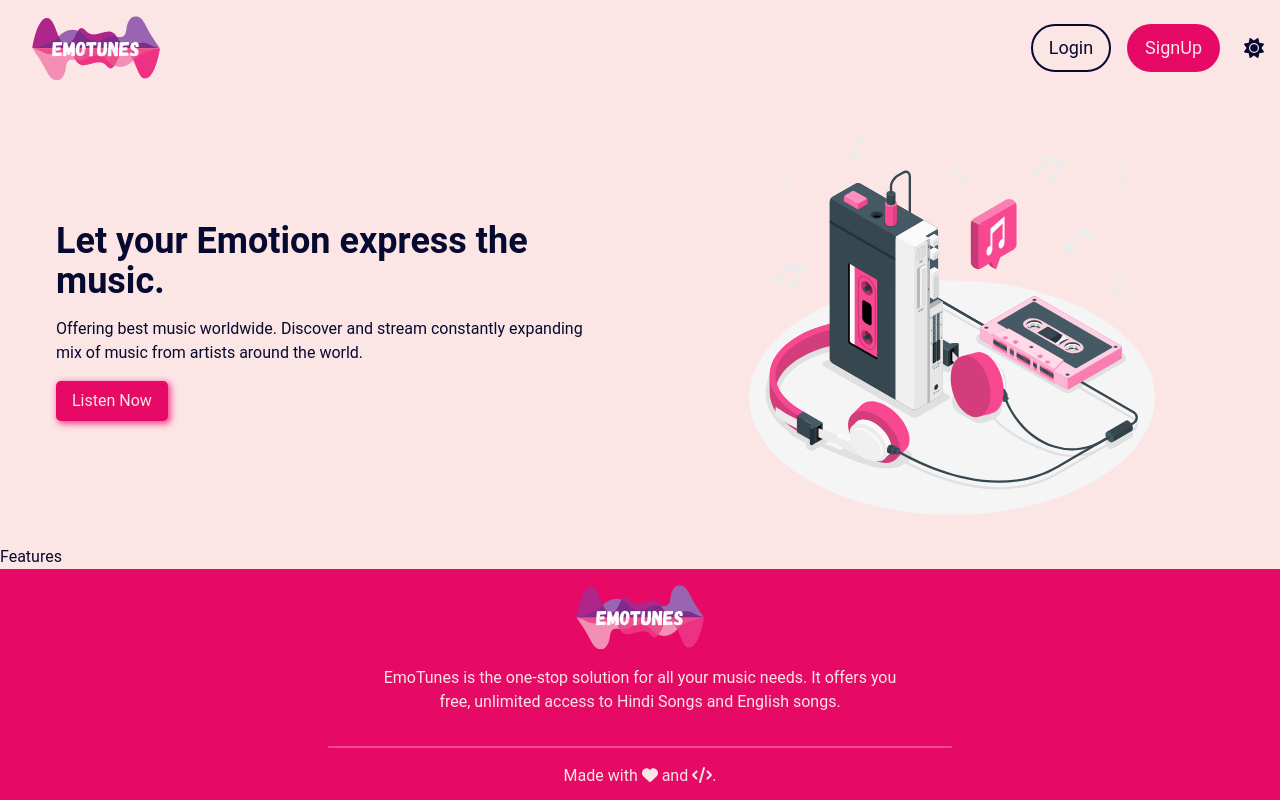
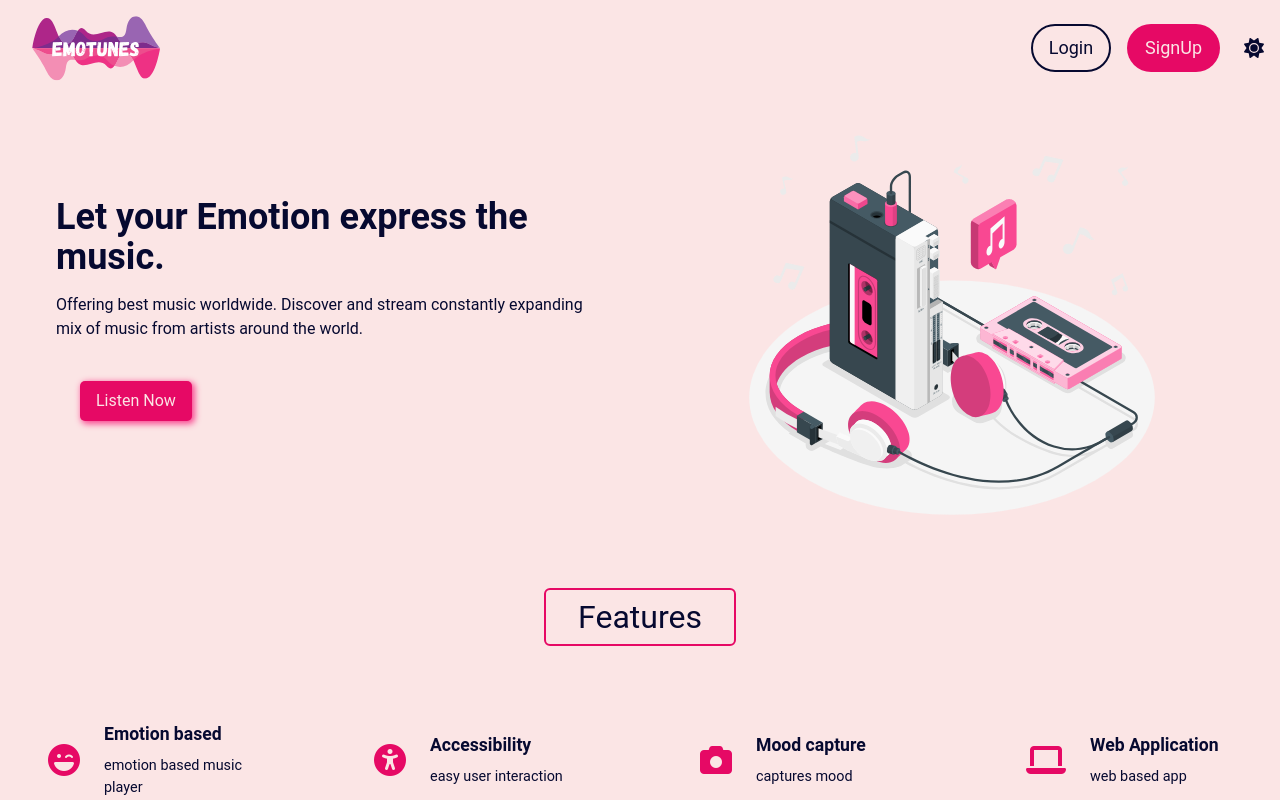
Before and after one commit to Varun-28/EmoTunes, a React (Create React App) app in the folder client/: page / in a window 1280 px wide. Shown: the top 800 px of the page. Built offline with nearby package versions, Linux system fonts and the light colour scheme.

Commit message:
add: Capture Page

```diff
--- a/client/package.json
+++ b/client/package.json
@@ -13,6 +13,7 @@
     "react-dom": "^17.0.2",
     "react-router-dom": "^6.2.2",
     "react-scripts": "5.0.0",
+    "react-webcam": "^7.0.0",
     "web-vitals": "^2.1.4"
   },
   "scripts": {
--- a/client/src/App.js
+++ b/client/src/App.js
@@ -7,6 +7,7 @@ import {Choice} from "./pages/choice/Choice.jsx";
 import {Login} from "./pages/login/Login.jsx";
 import {Signup} from "./pages/signup/Signup.jsx";
 import {useTheme} from "./Context/theme-context";
+import {Capture} from "./pages/capture/Capture.jsx";
 
 
 function App() {
@@ -21,6 +22,7 @@ function App() {
         <Routes>
           <Route path='/' element={<Home />}/>
           <Route path='/choice' element={<Choice />}/>
+          <Route path='/choice/capture' element={<Capture />}/>
           <Route path='/login' element={<Login />}/>
           <Route path='/signup' element={<Signup />}/>
         </Routes>
--- /dev/null
+++ b/client/src/Stylesheets/features.css
@@ -0,0 +1,63 @@
+@import url("../App.css");
+
+.hero-btn {
+    width: max-content;
+    border-radius: 5px;
+    box-shadow: 2px 2px 6px 1px var(--light-shadow-color);
+    transition: 0.2s ease;
+}
+
+.hero-btn:hover {
+    transform: scale(1.05);
+}
+
+.icons-container {
+    display: grid;
+    grid-template-columns: repeat(auto-fit, minmax(15rem, 1fr));
+    gap: 1.5rem;
+}
+
+.icons {
+    display: flex;
+    align-items: center;
+    gap: 1.5rem;
+    padding: 3rem 3rem;
+    cursor: pointer;
+}
+
+.icons_for-bookhub {
+    font-size: 2rem;
+    color: var(--light-secondary-color);
+}
+
+.port-shipping {
+    font-size: 1.1rem;
+    font-weight: bold;
+    padding-bottom: .5rem;
+}
+
+.facility_for-port {
+    font-size: 0.9rem;
+}
+
+.heading {
+    text-align: center;
+    margin-top: 3rem;
+    margin-bottom: 2rem;
+    position: relative;
+}
+
+.heading span {
+    font-size: 2rem;
+    padding: .5rem 2rem;
+    border: 2px solid var(--light-secondary-color);
+    border-radius: 6px;
+    cursor: pointer;
+}
+
+@media screen and (min-width: 768px) {
+    .hero-section {
+        display: grid;
+        grid-template-columns: 50% 50%;
+    }
+}
--- /dev/null
+++ b/client/src/components/Features.jsx
@@ -0,0 +1,46 @@
+import React from "react";
+import "../Stylesheets/features.css";
+function Features() {
+	return (
+		<div>
+			<h1 className="heading">
+				<span>Features</span>
+			</h1>
+			<section className="icons-container">
+				<div className="icons">
+					<i className="fa-solid fa-face-laugh-wink icons_for-bookhub"></i>
+					<div className="content">
+						<h3 className="port-shipping">Emotion based</h3>
+						<p className="facility_for-port">emotion based music player</p>
+					</div>
+				</div>
+
+				<div className="icons">
+					<i className="fa-solid fa-universal-access icons_for-bookhub"></i>
+					<div className="content">
+						<h3 className="port-shipping">Accessibility</h3>
+						<p className="facility_for-port">easy user interaction</p>
+					</div>
+				</div>
+
+				<div className="icons">
+					<i className="fa-solid fa-camera icons_for-bookhub"></i>
+					<div className="content">
+						<h3 className="port-shipping">Mood capture</h3>
+						<p className="facility_for-port">captures mood</p>
+					</div>
+				</div>
+
+				<div className="icons">
+					<i className="fa-solid fa-laptop icons_for-bookhub"></i>
+					<div className="content">
+						<h3 className="port-shipping">Web Application</h3>
+						<p className="facility_for-port">web based app</p>
+					</div>
+				</div>
+			</section>
+		</div>
+	);
+}
+
+export { Features };
--- a/client/src/components/Navbar.jsx
+++ b/client/src/components/Navbar.jsx
@@ -1,36 +1,40 @@
-import React from 'react';
+import React from "react";
 import Logo from "../assets/emotunes-logo.svg";
-import { FontAwesomeIcon } from '@fortawesome/react-fontawesome';
-import { faSun, faMoon} from '@fortawesome/free-solid-svg-icons';
-import {Link} from "react-router-dom";
+import { FontAwesomeIcon } from "@fortawesome/react-fontawesome";
+import { faSun, faMoon } from "@fortawesome/free-solid-svg-icons";
+import { Link } from "react-router-dom";
 import "../Stylesheets/Navbar.css";
-import { useTheme } from '../Context/theme-context';
+import { useTheme } from "../Context/theme-context";
 
 function Navbar() {
-
-  const {theme, themeHandler} = useTheme();
+	const { theme, themeHandler } = useTheme();
 
 	return (
-    <div className='navbar p-4'>
-      <nav className='flex items-center'>
-        <Link to="/" className='mr-auto'>
-          <img className='logo-img w-40' src={Logo} alt='logo'/>
+		<div className="navbar p-4">
+			<nav className="flex items-center">
+				<Link to="/" className="mr-auto">
+					<img className="logo-img w-40" src={Logo} alt="logo-for-app" />
 				</Link>
-        <ul className='flex items-center gap-x-2 mr-2 text-sm md:text-lg md:mr-6 md:gap-x-4'>
-          <li className='nav-link border-solid border-2 rounded-3xl border-current px-4 py-2'>
-          <Link to="/login">Login</Link></li>
-          <li className='nav-link border-solid border-2 rounded-3xl border-transparent px-4 py-2'
+				<ul className="flex items-center gap-x-2 mr-2 text-sm md:text-lg md:mr-6 md:gap-x-4">
+					<li className="nav-link border-solid border-2 rounded-3xl border-current px-4 py-2">
+						<Link to="/login">Login</Link>
+					</li>
+					<li
+						className="nav-link border-solid border-2 rounded-3xl border-transparent px-4 py-2"
 						style={{
 							backgroundColor: `${theme.mode.secondaryColor}`,
-            color: `${theme.mode.bgColor}`
+							color: `${theme.mode.bgColor}`,
 						}}
-          ><Link to="/signup">SignUp</Link></li>
+					>
+						<Link to="/signup">SignUp</Link>
+					</li>
 				</ul>
-        <button className='btn-theme text-lg md:text-xl' onClick={themeHandler}>
-        <FontAwesomeIcon icon={theme.isLight ? faSun : faMoon} /></button>
+				<button className="btn-theme text-lg md:text-xl" onClick={themeHandler}>
+					<FontAwesomeIcon icon={theme.isLight ? faSun : faMoon} />
+				</button>
 			</nav>
 		</div>
-  )
+	);
 }
 
-export {Navbar};
+export { Navbar };
--- /dev/null
+++ b/client/src/pages/capture/Capture.jsx
@@ -0,0 +1,41 @@
+import { React, useRef } from "react";
+import Webcam from "react-webcam";
+import "./capture.css";
+import { Link } from "react-router-dom";
+import { useTheme } from "../../Context/theme-context.js";
+
+function Capture() {
+	const webRef = useRef();
+	const { theme } = useTheme();
+
+	function showImage() {
+		console.log(webRef.current);
+	}
+	return (
+		<div className="capture-container mx-auto mb-8 w-4/5 md:w-2/6 p-4 rounded cursor-pointer">
+			<Webcam ref={webRef} />
+			<button
+				onClick={showImage}
+				className="hero-btn px-4 py-2 mx-auto md:mx-0 ml-4"
+				style={{
+					backgroundColor: `${theme.mode.secondaryColor}`,
+					color: `${theme.mode.bgColor}`,
+				}}
+			>
+				<Link to="">Show Image on console</Link>
+			</button>
+			<button
+				onClick={showImage}
+				className="hero-btn px-4 py-2 md:mx-0 mr-16"
+				style={{
+					backgroundColor: `${theme.mode.secondaryColor}`,
+					color: `${theme.mode.bgColor}`,
+				}}
+			>
+				<Link to="">Capture</Link>
+			</button>
+		</div>
+	);
+}
+
+export { Capture };
--- /dev/null
+++ b/client/src/pages/capture/capture.css
@@ -0,0 +1,9 @@
+.capture-container{
+    background-color: var(--light-shadow-color);
+    box-shadow: 6px 6px 8px 1px var(--dark-secondary-color);
+    transition: 0.3s ease-in-out;
+}
+
+.hero-btn{
+    margin: 1.5rem;
+}
--- a/client/src/pages/home/Home.jsx
+++ b/client/src/pages/home/Home.jsx
@@ -2,6 +2,7 @@ import React from "react";
 import { Link } from "react-router-dom";
 import heroImg from "../../assets/Cassette player-amico.svg";
 import { useTheme } from "../../Context/theme-context.js";
+import { Features } from "../../components/Features";
 import "./home.css";
 
 function Home() {
@@ -37,9 +38,7 @@ function Home() {
 					/>
 				</div>
 			</section>
-			<section>
-				<h1>Features</h1>
-			</section>
+			<Features />
 		</div>
 	);
 }
```
Also changed, not shown: client/src/pages/choice/Choice.jsx (+34 -19 lines), 1 other file (tests, documents, lock files or other folders). Lines whose indentation alone changed are shown as unchanged.
